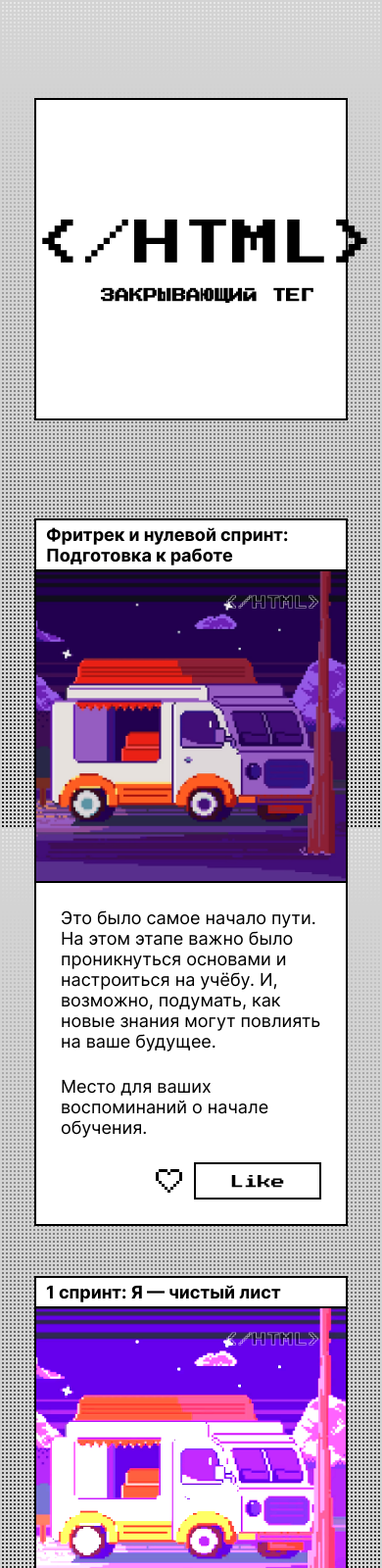
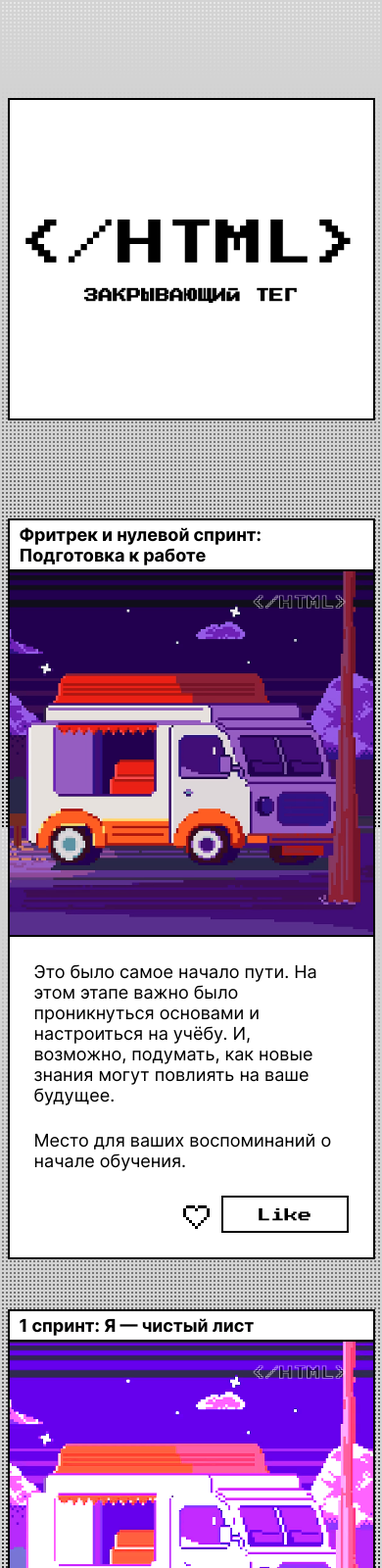
Before and after one commit to sonixxks/zakrivayuschiy-teg-f, a plain HTML site: page index.html in a window 390 px wide. Shown: the top 1600 px of the page at 98% size. Drawn offline with Linux system fonts and the light colour scheme.

Commit message:
Вторая сдача

```diff
--- a/index.html
+++ b/index.html
@@ -468,7 +468,7 @@
           <svg class="save-icon" width="39" height="39" viewBox="0 0 39 39" aria-hidden="true">
             <use href="./svg/floppy.svg#floppy"></use>
           </svg>
-          <span class="dialog__text">Вставьте дискету, чтобы продолжить</span>
+          <p class="dialog__text">Вставьте дискету, чтобы продолжить</p>
         </div>
         <button class="dialog-button button" type="button" onclick="window['dialog-id'].close()">
           <span class="button__text">ОК</span>
--- a/styles/style.css
+++ b/styles/style.css
@@ -13,7 +13,7 @@
 .page {
   min-inline-size: 320px;
   min-block-size: 100dvb;
-  font-family: var(--font-main, serif);
+  font-family: var(--font-main, serif), sans-serif;
   font-variation-settings: 'wght' var(--main-font-weight, 410);
   background-color: var(--background-color, #fff);
   background-image: var(--background-image);
@@ -26,15 +26,14 @@
 }
 
 .container {
-  inline-size: clamp(320px, 50%, 700px);
+  inline-size: clamp(375px, 50%, 700px);
   margin: 0 auto;
 }
 
 .header {
-  display: grid;
   background-color: var(--background-color, #fff);
   border: 2px solid var(--content-color, #000);
-  font-family: var(--font-accent, serif);
+  font-family: var(--font-accent, serif), sans-serif;
   text-align: center;
   padding-block-start: clamp(122px, calc(119.18px + 0.751vw), 130px);
   padding-block-end: clamp(118px, calc(114.48px + 0.939vw), 128px);
@@ -118,7 +117,7 @@
   z-index: 10;
   opacity: 0.5;
   color: var(--content-color, #000);
-  font-family: var(--font-accent, serif);
+  font-family: var(--font-accent, serif), sans-serif;
   font-size: 14px;
   inset-block-start: 25px;
   inset-inline-end: 25px;
@@ -156,7 +155,7 @@
 .card_button-container {
   display: flex;
   align-self: flex-end;
-  gap: 12px;
+  gap: 8px;
 }
 
 .card__icon-button {
@@ -164,9 +163,11 @@
   cursor: pointer;
   block-size: 34px;
   inline-size: 39px;
-  border: none;
+  border: 2px solid transparent;
+  padding: 0;
   outline: none;
   transition: outline 0.3s ease;
+  align-self: center;
 }
 
 .card__icon-button:focus {
@@ -284,7 +285,7 @@
   position: relative;
   z-index: 1;
   color: var(--button-text-color, #fff);
-  font-family: var(--font-accent, serif);
+  font-family: var(--font-accent, serif), sans-serif;
   font-size: 14px;
   mix-blend-mode: difference;
 }
@@ -295,25 +296,22 @@
   align-items: center;
   justify-content: center;
   gap: 8px;
-  inline-size: clamp(5.25rem, -7.9605rem + 66.0526vw, 20.9375rem);
-  margin-block-end: clamp(6.25rem, 6.184rem + 0.2817vw, 6.4375rem);
-  padding-block: 15px;
+  padding: 15px 20px;
 }
 
 .save-icon {
   inline-size: 21px;
   block-size: 21px;
-	color: var(--button-text-color, #fff);
+  color: var(--button-text-color, #fff);
   mix-blend-mode: difference;
 }
 
 .dialog__text {
   color: var(--button-text-color, #fff);
-  font-family: var(--font-accent, serif);
+  font-family: var(--font-accent, serif), sans-serif;
   font-size: 14px;
   mix-blend-mode: difference;
   min-inline-size: clamp(12.375rem, 11.5827rem + 3.3803vw, 14.625rem);
-  line-height: 150%;
 }
 
 .dialog__container {
@@ -325,6 +323,7 @@
 
 .dialog__container .dialog__text {
   text-transform: uppercase;
+  line-height: 150%;
 }
 
 dialog[open] {
```
